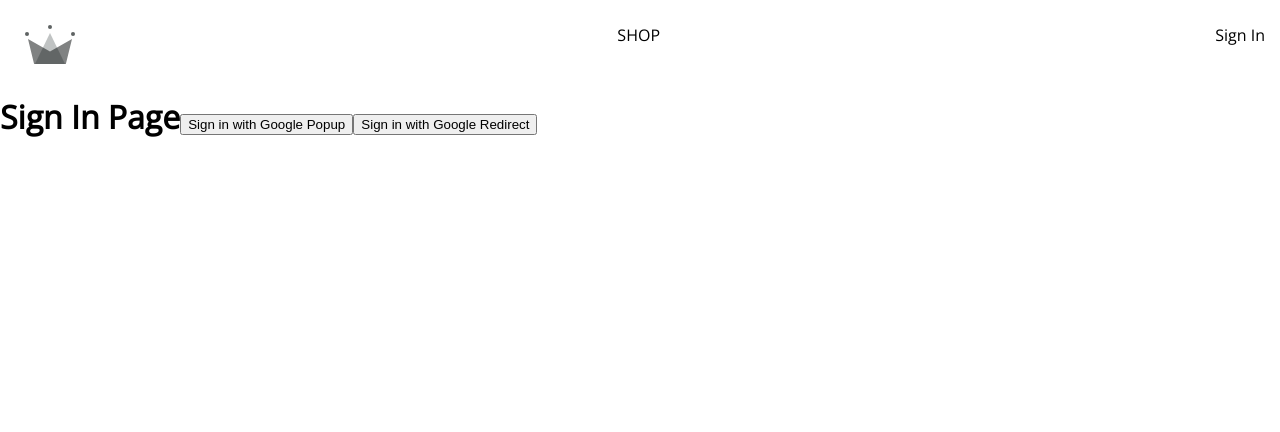
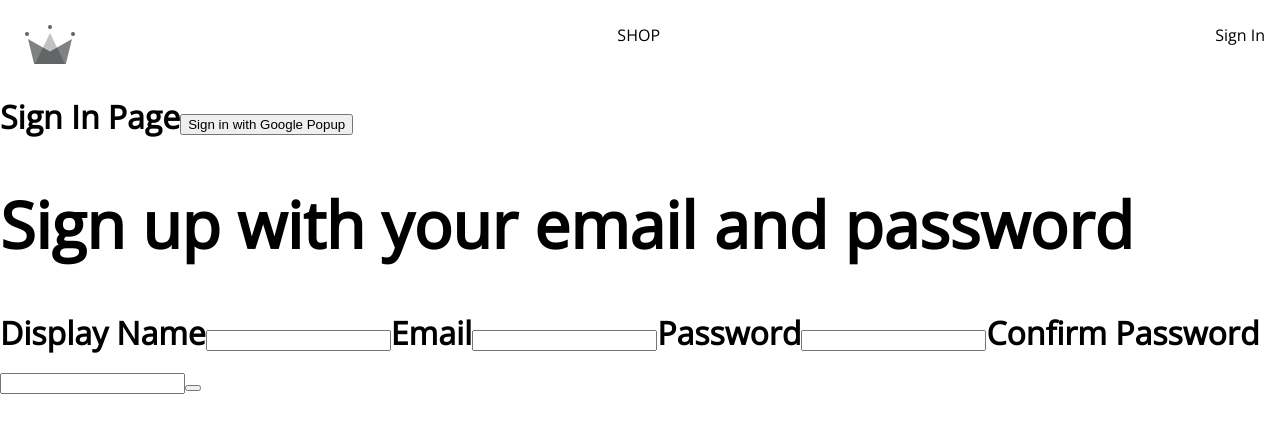
Before and after one commit to mkcheung/crown-clothing, a React (Create React App) app: page /sign-in in a window 1280 px wide. Shown: the top 432 px of the page. Built offline with nearby package versions, Linux system fonts and the light colour scheme.

Commit message:
demonstrate addition of form object and form item set

```diff
--- /dev/null
+++ b/src/components/sign-up-form/sign-up-form.component.jsx
@@ -0,0 +1,43 @@
+import { useState } from 'react';
+
+const defaultFormFields = {
+    displayName:'',
+    email:'',
+    password:'',
+    confirmPassword:'',
+}
+
+const SignUpForm = () => {
+
+    const [formFields, setFormFields] = useState(defaultFormFields);
+    const {displayName, email, password, confirmPassword } = formFields;
+
+    const handleChange = (event) =>{
+        const {name, value} = event;
+
+        setFormFields({...formFields, [name]:value});
+    }
+
+	return (
+		<div>
+            <h1>Sign up with your email and password</h1>
+            <form onSubmit={()=>{}}>
+                <label>Display Name</label>
+                <input type='text' required onChange={handleChange} name="displayName" value={displayName}/>
+
+                <label>Email</label>
+                <input type='email' required onChange={handleChange} name="email" value={email}/>
+
+                <label>Password</label>
+                <input type='text' required onChange={handleChange} name="password" value={password}/>
+
+                <label>Confirm Password</label>
+                <input type='text' required onChange={handleChange} name="confirmPassword" value={confirmPassword}/>
+
+                <button type="submit"></button>
+            </form>
+		</div>
+	)
+}
+
+export default SignUpForm;
--- a/src/routes/sign-in/sign-in-component.jsx
+++ b/src/routes/sign-in/sign-in-component.jsx
@@ -1,15 +1,11 @@
-import { useEffect } from 'react';
-import { getRedirectResult } from 'firebase/auth';
+import {
+    signInWithGooglePopup,
+    createUserDocumentFromAuth
+} from "../../utils/firebase/firebase.utils";
 
-import { auth, signInWithGooglePopup, signInWithGoogleRedirect, createUserDocumentFromAuth } from "../../utils/firebase/firebase.utils";
+import SignUpForm from "../../components/sign-up-form/sign-up-form.component";
 
 const SignIn = () => {
-    useEffect(async ()=>{
-        const response = await getRedirectResult(auth);
-        if(response){
-            const userDocRef = await createUserDocumentFromAuth(response.user);
-        }
-    }, []);
     const logGoogleUser = async () => {
         const {user} = await signInWithGooglePopup();
         const userDocRef = await createUserDocumentFromAuth(user)
@@ -19,7 +15,7 @@
 			<h1>
                 Sign In Page
                 <button onClick={logGoogleUser}>Sign in with Google Popup</button>
-                <button onClick={signInWithGoogleRedirect}>Sign in with Google Redirect</button>
+                <SignUpForm/>
             </h1>
 		</div>
 	)
```
